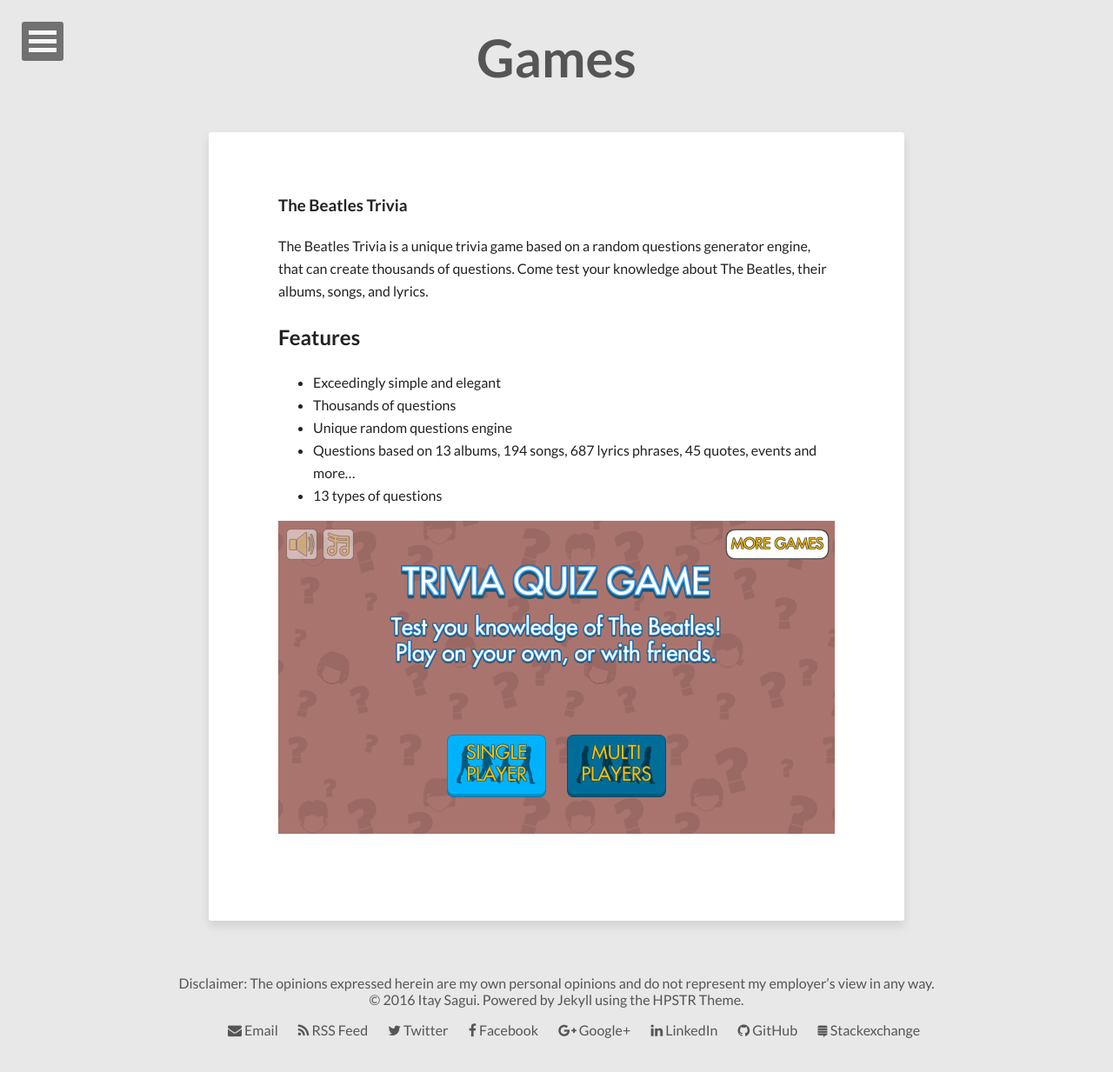
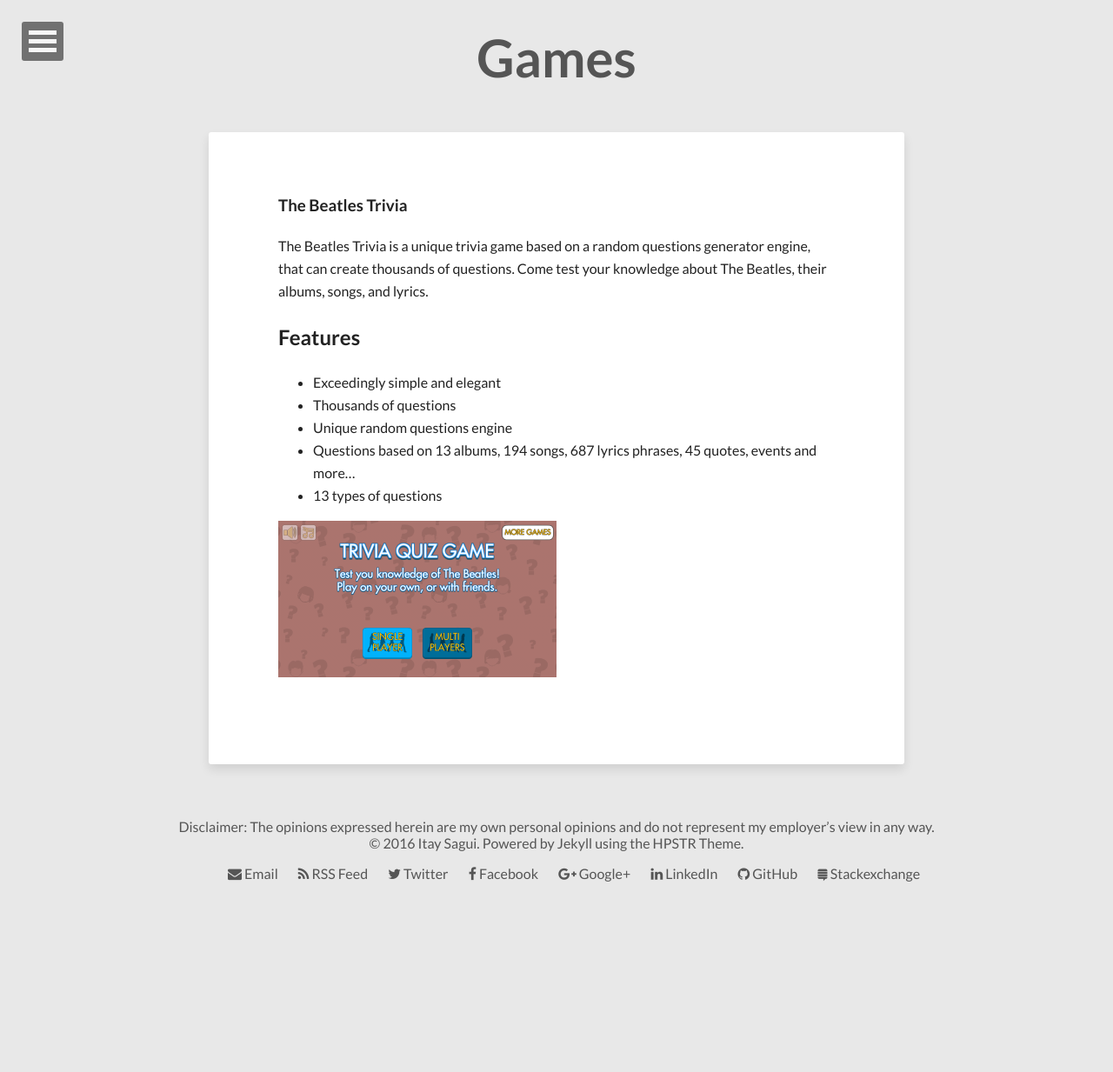
Before and after one commit to nathanghans/saguiitay.github.io, a Jekyll site: the page built from games.md, in a window 1280 px wide and 1242 px high. Shown: the top 1233 px of the window at 87% size. Built offline with Jekyll 4.4.1, drawn with Linux system fonts in a browser that asks for light colours; nearby versions of some CDN libraries.

Commit message:
Update games.md

```diff
--- a/games.md
+++ b/games.md
@@ -20,5 +20,5 @@ The Beatles Trivia is a unique trivia game based on a random questions generator
 
 [![alt text][2]][1]
 
-  [1]: ./images/the-beatles-trivia-unity/Small_Screenshot_20160912-211315.png
-  [2]: ./images/the-beatles-trivia-unity/Screenshot_20160912-211315.png
+  [1]: ./images/the-beatles-trivia-unity/Screenshot_20160912-211315.png
+  [2]: ./images/the-beatles-trivia-unity/Small_Screenshot_20160912-211315.png
```
